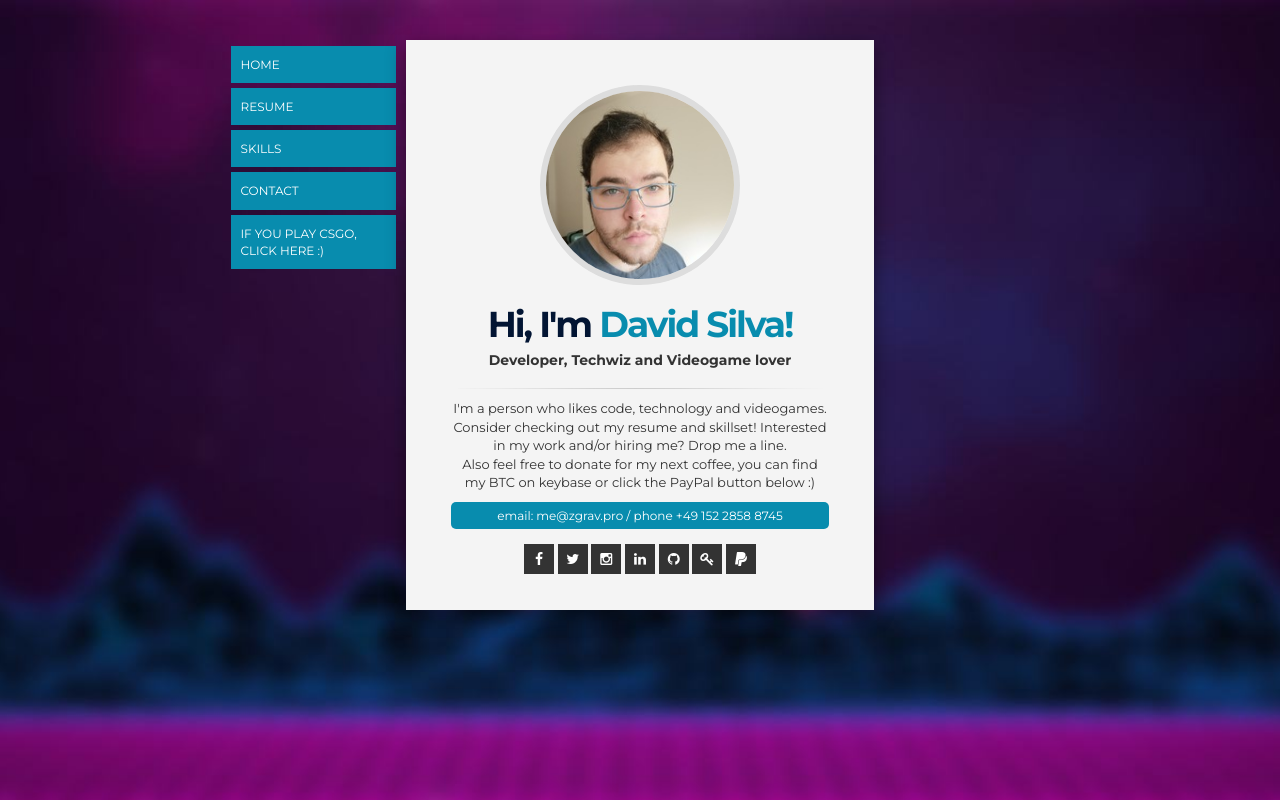
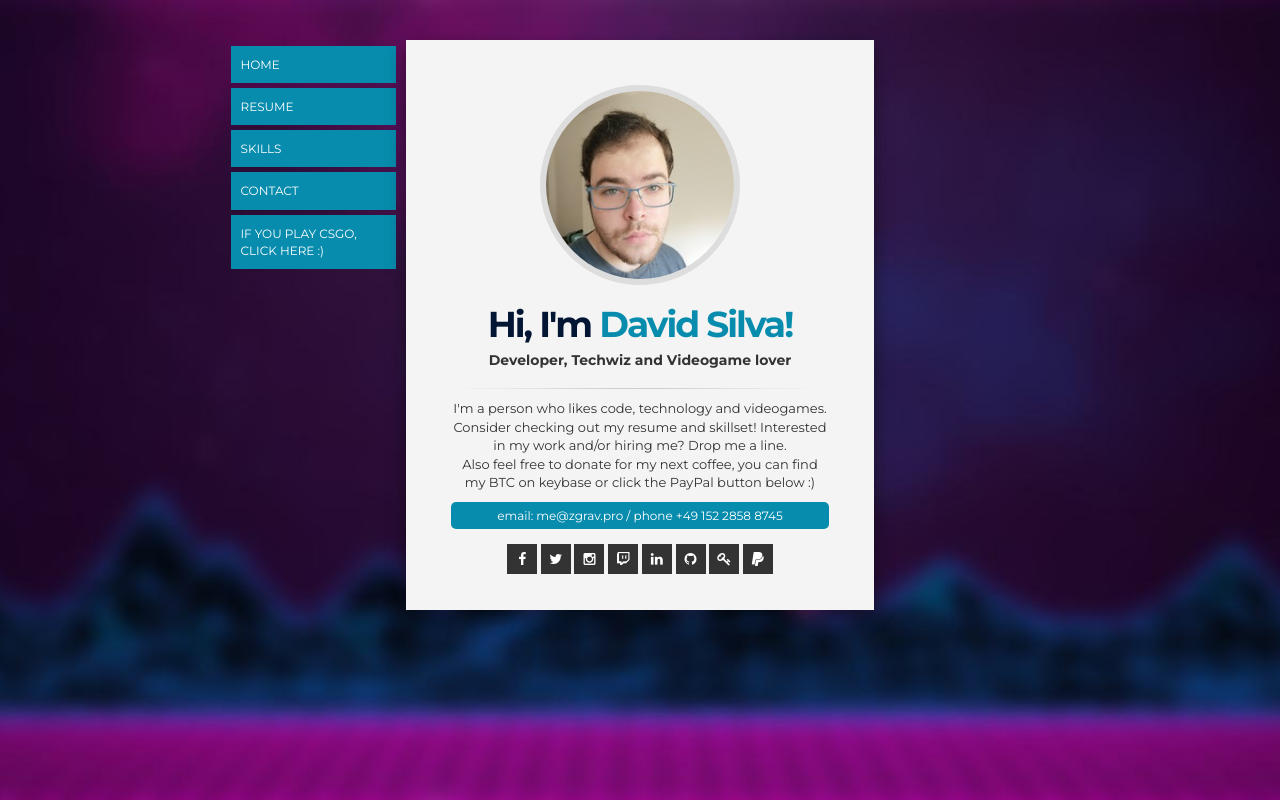
Before and after one commit to zGrav/zgrav.github.io, a plain HTML site: page index.html in a window 1280 px wide. Drawn offline with Linux system fonts and the light colour scheme; some packages are replaced by stand-ins of ours.

Commit message:
Update index.html

```diff
--- a/index.html
+++ b/index.html
@@ -105,6 +105,7 @@
 					<a href="https://facebook.com/zGrav" target="_blank"><i class="fa fa-facebook"></i></a>
 					<a href="https://twitter.com/notzGrav" target="_blank"><i class="fa fa-twitter"></i></a>
           <a href="https://instagram.com/notzGrav" target="_blank"><i class="fa fa-instagram"></i></a>
+					<a href="https://twitch.tv/notzGrav" target="_blank"><i class="fa fa-twitch"></i></a>
 					<a href="https://www.linkedin.com/in/david-silva-2032a144/" target="_blank"><i class="fa fa-linkedin"></i></a>
           <a href="https://github.com/zGrav" target="_blank"><i class="fa fa-github"></i></a>
           <a href="https://keybase.io/notzgrav" target="_blank"><i class="fa fa-key"></i></a>
```
